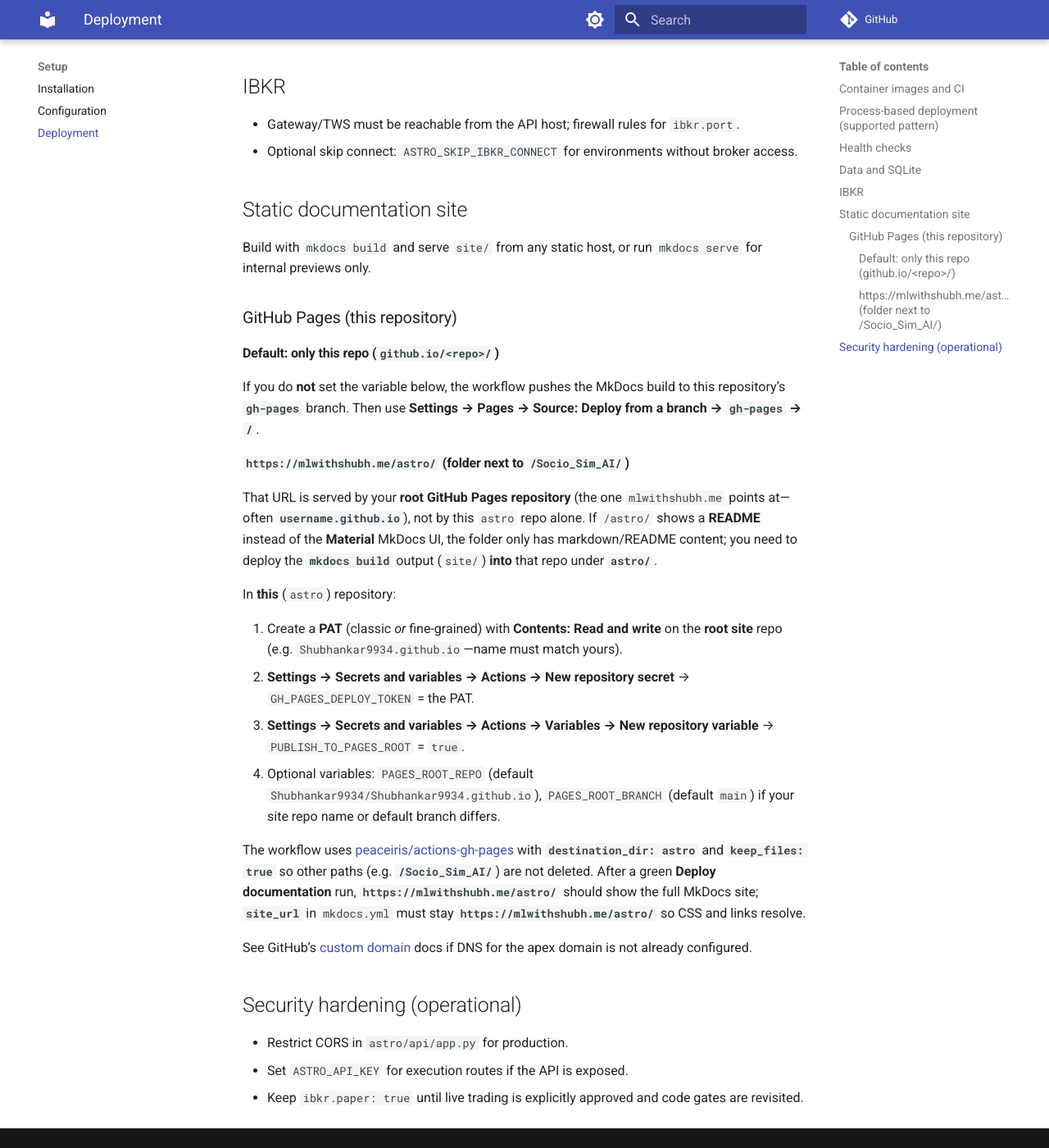
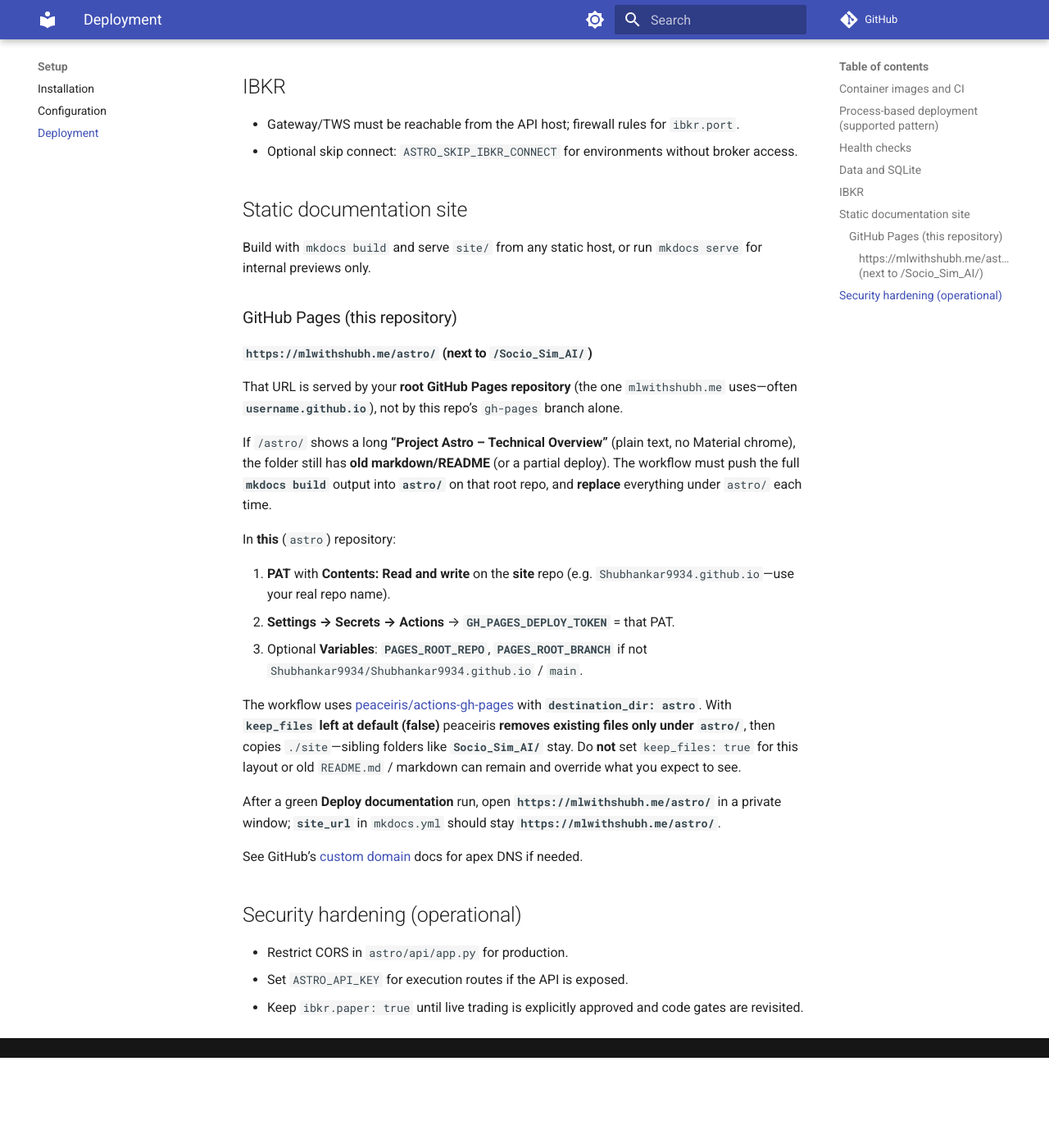
Before and after one commit to Shubhankar9934/astro, an MkDocs documentation site: the page built from docs/setup/deployment.md, in a window 1280 px wide and 1400 px high, scrolled down 1144 px. Shown: the whole window at 82% size. Built offline with MkDocs 1.6.1 and Material for MkDocs 9.7.7, drawn with Linux system fonts in a browser that asks for light colours; comment, search, counter and statistics services are not loaded; after the commit the page ends 2434 px from its top, so only the background shows below that.

Commit message:
Refine GitHub Pages deployment workflow and documentation: clarify file handling and update setup instructions for MkDocs integration

```diff
--- a/docs/setup/deployment.md
+++ b/docs/setup/deployment.md
@@ -40,24 +40,23 @@ Build with `mkdocs build` and serve `site/` from any static host, or run `mkdocs
 
 ### GitHub Pages (this repository)
 
-#### Default: only this repo (`github.io/<repo>/`)
+#### `https://mlwithshubh.me/astro/` (next to `/Socio_Sim_AI/`)
 
-If you do **not** set the variable below, the workflow pushes the MkDocs build to this repository’s **`gh-pages`** branch. Then use **Settings → Pages → Source: Deploy from a branch → `gh-pages` → `/`**.
+That URL is served by your **root GitHub Pages repository** (the one `mlwithshubh.me` uses—often **`username.github.io`**), not by this repo’s `gh-pages` branch alone.
 
-#### `https://mlwithshubh.me/astro/` (folder next to `/Socio_Sim_AI/`)
-
-That URL is served by your **root GitHub Pages repository** (the one `mlwithshubh.me` points at—often **`username.github.io`**), not by this `astro` repo alone. If `/astro/` shows a **README** instead of the **Material** MkDocs UI, the folder only has markdown/README content; you need to deploy the **`mkdocs build`** output (`site/`) **into** that repo under **`astro/`**.
+If `/astro/` shows a long **“Project Astro – Technical Overview”** (plain text, no Material chrome), the folder still has **old markdown/README** (or a partial deploy). The workflow must push the full **`mkdocs build`** output into **`astro/`** on that root repo, and **replace** everything under `astro/` each time.
 
 In **this** (`astro`) repository:
 
-1. Create a **PAT** (classic *or* fine-grained) with **Contents: Read and write** on the **root site** repo (e.g. `Shubhankar9934.github.io`—name must match yours).
-2. **Settings → Secrets and variables → Actions → New repository secret** → `GH_PAGES_DEPLOY_TOKEN` = the PAT.
-3. **Settings → Secrets and variables → Actions → Variables → New repository variable** → `PUBLISH_TO_PAGES_ROOT` = `true`.
-4. Optional variables: `PAGES_ROOT_REPO` (default `Shubhankar9934/Shubhankar9934.github.io`), `PAGES_ROOT_BRANCH` (default `main`) if your site repo name or default branch differs.
+1. **PAT** with **Contents: Read and write** on the **site** repo (e.g. `Shubhankar9934.github.io`—use your real repo name).
+2. **Settings → Secrets → Actions** → **`GH_PAGES_DEPLOY_TOKEN`** = that PAT.
+3. Optional **Variables**: **`PAGES_ROOT_REPO`**, **`PAGES_ROOT_BRANCH`** if not `Shubhankar9934/Shubhankar9934.github.io` / `main`.
 
-The workflow uses [peaceiris/actions-gh-pages](https://github.com/peaceiris/actions-gh-pages) with **`destination_dir: astro`** and **`keep_files: true`** so other paths (e.g. **`/Socio_Sim_AI/`**) are not deleted. After a green **Deploy documentation** run, **`https://mlwithshubh.me/astro/`** should show the full MkDocs site; **`site_url`** in `mkdocs.yml` must stay **`https://mlwithshubh.me/astro/`** so CSS and links resolve.
+The workflow uses [peaceiris/actions-gh-pages](https://github.com/peaceiris/actions-gh-pages) with **`destination_dir: astro`**. With **`keep_files` left at default (false)** peaceiris **removes existing files only under `astro/`**, then copies `./site`—sibling folders like **`Socio_Sim_AI/`** stay. Do **not** set `keep_files: true` for this layout or old `README.md` / markdown can remain and override what you expect to see.
 
-See GitHub’s [custom domain](https://docs.github.com/en/pages/configuring-a-custom-domain-for-your-github-pages-site/managing-a-custom-domain-for-your-github-pages-site) docs if DNS for the apex domain is not already configured.
+After a green **Deploy documentation** run, open **`https://mlwithshubh.me/astro/`** in a private window; **`site_url`** in `mkdocs.yml` should stay **`https://mlwithshubh.me/astro/`**.
+
+See GitHub’s [custom domain](https://docs.github.com/en/pages/configuring-a-custom-domain-for-your-github-pages-site/managing-a-custom-domain-for-your-github-pages-site) docs for apex DNS if needed.
 
 ## Security hardening (operational)
 
```
Also changed, not shown: 1 other file.
